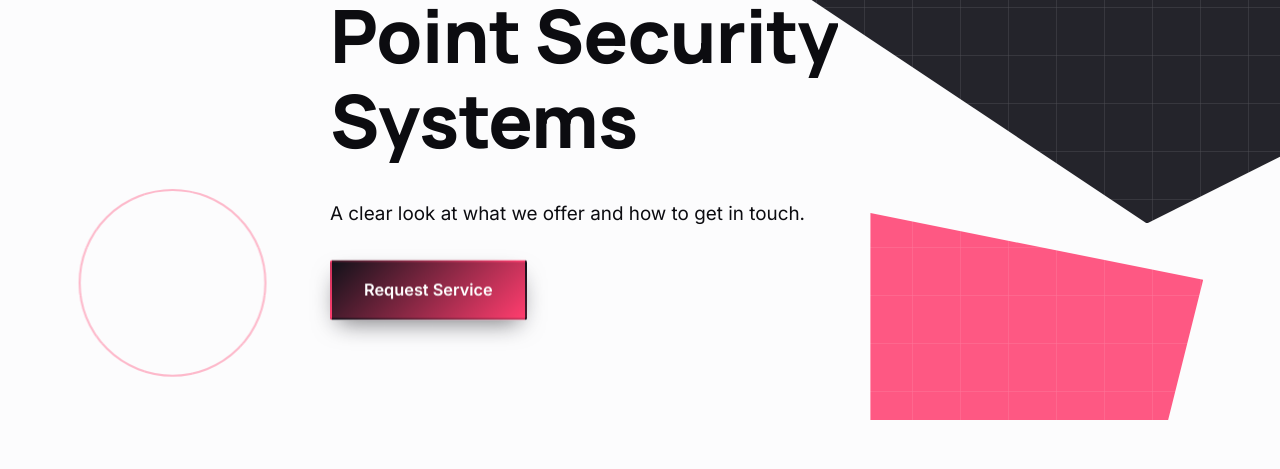
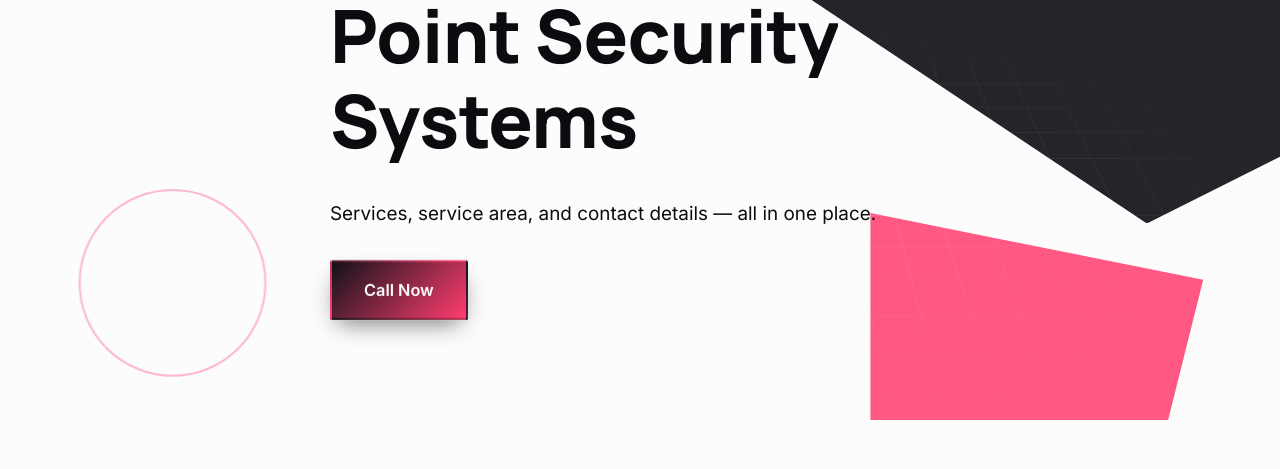
Before and after one commit to WEBOIRE-STUDIO/mock-vantage-point-security-systems-22, a plain HTML site: page index.html in a window 1280 px wide. Shown: the part 345-814 px from the top of the page. Drawn offline with nearby package versions, Linux system fonts and the light colour scheme.

Commit message:
Update index.html

```diff
--- a/index.html
+++ b/index.html
@@ -29,11 +29,11 @@
   <div class="hero-shape-b" aria-hidden="true"></div>
   <div class="experimental-layer" data-experimental="geometric-playground" aria-hidden="true">
     <div class="rotating-shape shape-tri" aria-hidden="true"></div>
-    <div class="rotating-shape shape-ring" aria-hidden="true"></div><div class="scan-line" aria-hidden="true"></div><div class="scan-grid" aria-hidden="true"></div></div><div class="hero-inner">
+    <div class="rotating-shape shape-ring" aria-hidden="true"></div><div class="scan-line" aria-hidden="true"></div><div class="security-grid" aria-hidden="true"></div></div><div class="hero-inner">
     <span class="eyebrow reveal-mask"><span>Local Services</span></span>
     <h1 class="split-heading"><span class="split-word"><span>[MOCK]</span></span> <span class="split-word"><span>Vantage</span></span> <span class="split-word"><span>Point</span></span> <span class="split-word"><span>Security</span></span> <span class="split-word"><span>Systems</span></span></h1>
-    <p class="hero-subhead reveal">A clear look at what we offer and how to get in touch.</p>
-    <div class="hero-ctas reveal"><a class="btn btn-primary btn-lg btn-magnetic" href="tel:6025550119">Request Service</a></div>
+    <p class="hero-subhead reveal">Services, service area, and contact details — all in one place.</p>
+    <div class="hero-ctas reveal"><a class="btn btn-primary btn-lg btn-magnetic" href="tel:6025550119">Call Now</a></div>
   </div>
 </section>
 
@@ -165,7 +165,7 @@
       <h2>Ready to Get Started?</h2>
       <p>Reach out today to start the conversation.</p>
     </div>
-    <div class="cta-bento-action"><a class="btn btn-primary btn-lg btn-magnetic" href="tel:6025550119">Request Service</a></div>
+    <div class="cta-bento-action"><a class="btn btn-primary btn-lg btn-magnetic" href="tel:6025550119">Call Now</a></div>
   </div>
 </section>
 
```
